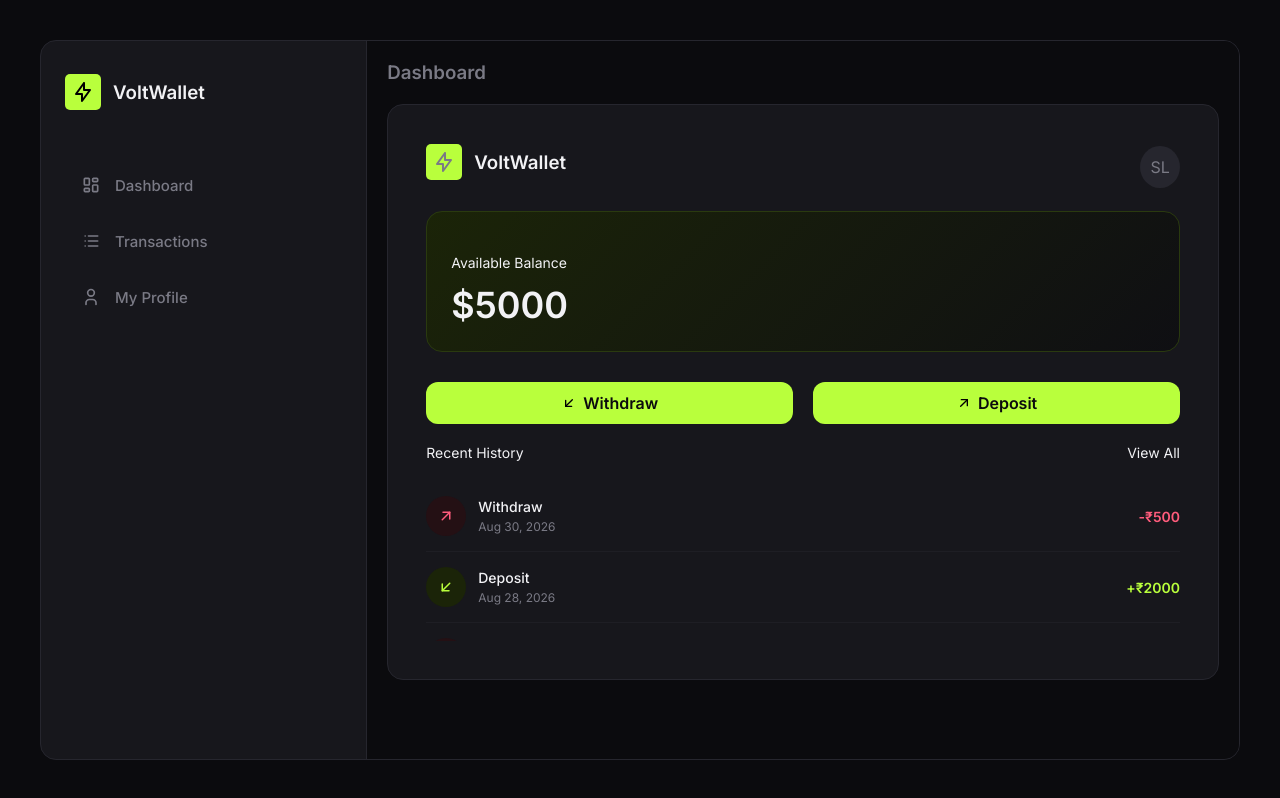
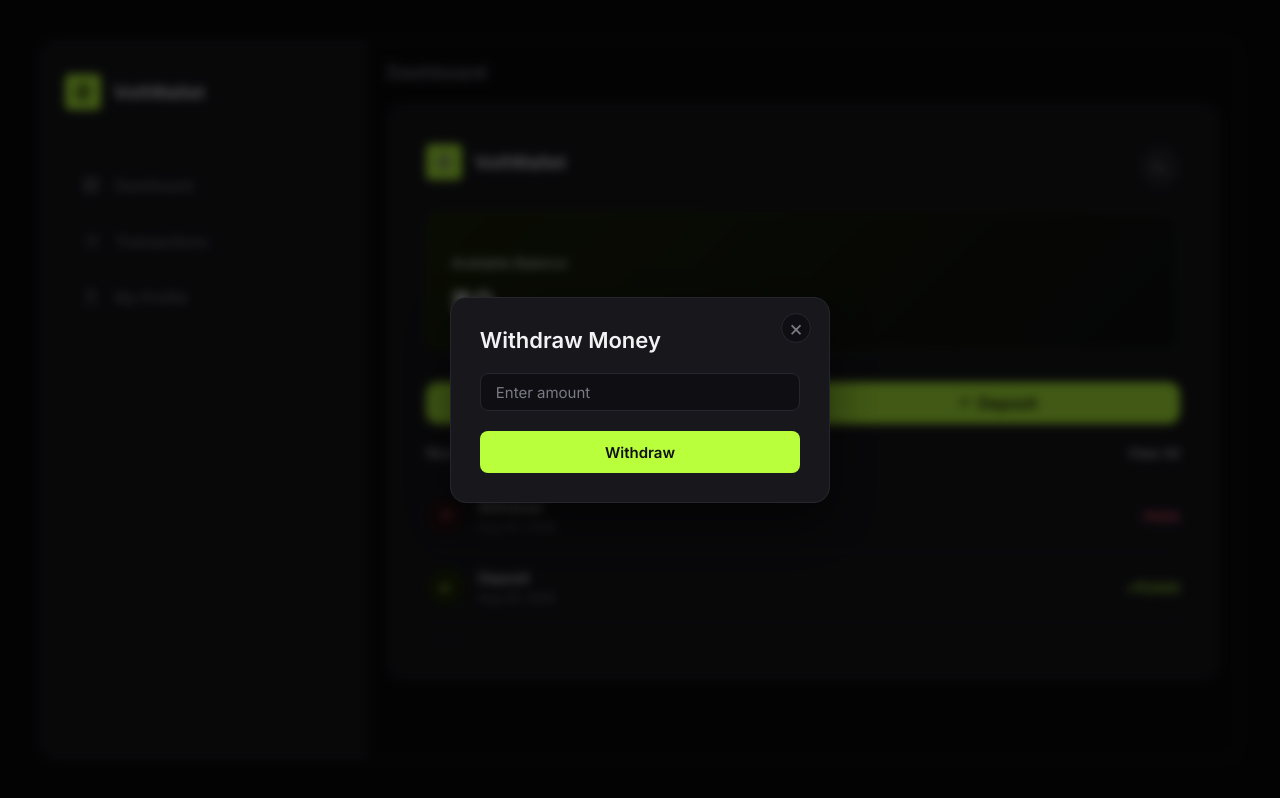
Before and after one commit to GouseMunvar/Banking_FrontEnd, a React (Create React App) app: page / in a window 1280 px wide. Both pictures are taken after a click on the button "Withdraw". Built offline with nearby package versions, Linux system fonts and the light colour scheme; no server answers.

Commit message:
added some apis

```diff
--- a/src/api/apiService.js
+++ b/src/api/apiService.js
@@ -68,3 +68,56 @@ export const logoutUser = () => {
   localStorage.removeItem("user");
 
 };
+
+
+export const getBalance = async () => {
+  try {
+    const response = await API.get("/account/balance");
+
+    return response.data;
+
+  } catch (error) {
+    console.log(error);
+
+    throw error.response?.data || {
+      message: "Unable to fetch balance"
+    };
+  }
+};
+
+
+
+export const depositAmount = async (amount) => {
+  try {
+    const response = await API.post("/account/deposit", {
+      amount,
+    });
+
+    return response.data;
+
+  } catch (error) {
+    console.log(error);
+
+    throw error.response?.data || {
+      message: "Deposit failed"
+    };
+  }
+};
+
+
+export const withdrawAmount = async (amount) => {
+  try {
+    const response = await API.post("/account/withdraw", {
+      amount,
+    });
+
+    return response.data;
+
+  } catch (error) {
+    console.log(error);
+
+    throw error.response?.data || {
+      message: "Withdrawal failed"
+    };
+  }
+};
--- /dev/null
+++ b/src/components/Modal.css
@@ -0,0 +1,223 @@
+.modalOverlay {
+
+    position: fixed;
+    inset: 0;
+
+    background: rgba(0,0,0,0.65);
+
+    display: flex;
+    justify-content: center;
+    align-items: center;
+
+    z-index: 999;
+
+    backdrop-filter: blur(5px);
+
+}
+
+
+
+.modalBox {
+
+    width: 380px;
+
+    background: var(--bg-card);
+
+    border: 1px solid var(--border-card);
+
+    border-radius: var(--radius-card);
+
+    padding: 1.8rem;
+
+    position: relative;
+
+    box-shadow: 0 20px 50px rgba(0,0,0,0.5);
+
+    animation: popup 0.25s ease-in-out;
+
+}
+
+
+
+@keyframes popup {
+
+    from {
+
+        transform: scale(0.9);
+        opacity: 0;
+
+    }
+
+    to {
+
+        transform: scale(1);
+        opacity: 1;
+
+    }
+
+}
+
+
+
+
+.closeBtn {
+
+    position: absolute;
+
+    top: 15px;
+    right: 18px;
+
+
+    width: 30px;
+    height: 30px;
+
+
+    display: flex;
+    justify-content: center;
+    align-items: center;
+
+
+    border-radius: 50%;
+
+
+    border: 1px solid var(--border-card);
+
+
+    background: var(--bg-input);
+
+
+    color: var(--text-secondary);
+
+
+    font-size: 22px;
+
+
+    cursor: pointer;
+
+
+    transition: 0.2s;
+
+}
+
+
+
+.closeBtn:hover {
+
+    color: var(--text-primary);
+
+    background: var(--border-card);
+
+}
+
+
+
+
+.modalBox h2 {
+
+    color: var(--text-primary);
+
+    font-size: 22px;
+
+    font-weight: 600;
+
+    margin-bottom: 20px;
+
+}
+
+
+
+
+
+.modalBox input {
+
+    width: 100%;
+
+    height: var(--input-height);
+
+
+    background: var(--bg-input);
+
+
+    border: 1px solid var(--border-card);
+
+
+    border-radius: var(--radius-element);
+
+
+    padding: 0 15px;
+
+
+    color: var(--text-primary);
+
+
+    font-size: 15px;
+
+
+    outline: none;
+
+
+    margin-bottom: 20px;
+
+}
+
+
+
+.modalBox input::placeholder {
+
+    color: var(--text-secondary);
+
+}
+
+
+
+.modalBox input:focus {
+
+    border-color: var(--accent);
+
+}
+
+
+
+
+.submitBtn {
+
+
+    width: 100%;
+
+
+    height: var(--button-height);
+
+
+    border: none;
+
+
+    border-radius: var(--radius-element);
+
+
+    background: var(--accent);
+
+
+    color: #111;
+
+
+    font-size: 15px;
+
+
+    font-weight: 600;
+
+
+    cursor: pointer;
+
+
+    transition: 0.2s;
+
+
+}
+
+
+
+.submitBtn:hover {
+
+    opacity: 0.85;
+
+}
--- /dev/null
+++ b/src/components/Modal.jsx
@@ -0,0 +1,25 @@
+import React from "react";
+import "./Modal.css";
+
+const Modal = ({ children, closeModal }) => {
+  return (
+    <div className="modalOverlay">
+
+      <div className="modalBox">
+
+        <button
+          className="closeBtn"
+          onClick={closeModal}
+        >
+          ×
+        </button>
+
+        {children}
+
+      </div>
+
+    </div>
+  );
+};
+
+export default Modal;
--- a/src/components/outerLayout.jsx
+++ b/src/components/outerLayout.jsx
@@ -1,4 +1,4 @@
-import React from "react";
+import React, { useEffect, useState } from "react";
 import "./outerLayout.css";
 import Header from "./header";
 import {
@@ -8,74 +8,422 @@ import {
   IconArrowDownLeft,
   IconArrowUpRight,
 } from "@tabler/icons-react";
+
 import Button from "./Button";
 import TransactionList from "./TransactionList";
+import Modal from "./Modal";
+
+import {
+  getBalance,
+  depositAmount,
+  withdrawAmount
+} from "../api/apiService";
+
+
 const OuterLayout = () => {
+
+  const [balance, setBalance] = useState(0);
+
+  const [showDeposit, setShowDeposit] = useState(false);
+  const [showWithdraw, setShowWithdraw] = useState(false);
+
+  const [amount, setAmount] = useState("");
+
+
+
   const menuList = [
     { icon: <IconLayoutDashboard size={20} />, text: "Dashboard" },
     { icon: <IconList size={20} />, text: "Transactions" },
     { icon: <IconUser size={20} />, text: "My Profile" },
   ];
 
+
+
+  const fetchBalance = async () => {
+
+    try {
+
+      const data = await getBalance();
+
+      setBalance(data.balance);
+
+    } catch(error){
+
+      console.log(error);
+
+    }
+
+  };
+
+
+
+  useEffect(()=>{
+
+    fetchBalance();
+
+  },[]);
+
+
+
+  const handleDeposit = async()=>{
+
+    try{
+
+      const data = await depositAmount(Number(amount));
+
+      setBalance(data.balance);
+
+      setAmount("");
+
+      setShowDeposit(false);
+
+
+    }catch(error){
+
+      console.log(error);
+
+    }
+
+  };
+
+
+
+  const handleWithdraw = async()=>{
+
+    try{
+
+      const data = await withdrawAmount(Number(amount));
+
+      setBalance(data.balance);
+
+      setAmount("");
+
+      setShowWithdraw(false);
+
+
+    }catch(error){
+
+      console.log(error);
+
+    }
+
+  };
+
+
+
+
+
   return (
+
     <div className="outerDiv">
+
       <div className="mainCard">
+
+
         {/* Sidebar */}
+
         <div className="sidePanel">
+
           <Header />
+
+
           <div className="menuList">
-            {menuList.map((item, index) => (
-              <div className="sideList" key={index}>
-                <span className="menuIcon">{item.icon}</span>
-                <span className="menuText">{item.text}</span>
-              </div>
-            ))}
+
+            {
+              menuList.map((item,index)=>(
+
+                <div className="sideList" key={index}>
+
+                  <span className="menuIcon">
+                    {item.icon}
+                  </span>
+
+
+                  <span className="menuText">
+                    {item.text}
+                  </span>
+
+                </div>
+
+              ))
+            }
+
+
           </div>
+
+
         </div>
 
+
+
+
+
         {/* Main Content */}
+
         <div className="mainPanel">
+
+
           <div className="Container">
-            <h3>Dashboard</h3>
+
+
+            <h3>
+              Dashboard
+            </h3>
+
+
+
             <div className="innerContainer">
+
+
+
               <div className="headerDiv">
+
                 <Header />
-                <div className="userName">SL</div>
+
+                <div className="userName">
+                  SL
+                </div>
+
               </div>
 
+
+
+
+
               <div className="balanceCard">
-                <p>Available Balance</p>
-                <h1>$5000</h1>
+
+                <p>
+                  Available Balance
+                </p>
+
+
+                <h1>
+                  ₹{balance}
+                </h1>
+
+
               </div>
 
+
+
+
+
+
               <div className="buttonDiv">
-                <Button icon={<IconArrowDownLeft size={16} color="black" />} text="Withdraw" />
-                <Button icon={<IconArrowUpRight size={16} color="black" />} text="Deposit" />
+
+
+                <Button
+
+                  icon={
+                    <IconArrowDownLeft
+                      size={16}
+                      color="black"
+                    />
+                  }
+
+                  text="Withdraw"
+
+                  onClick={()=>setShowWithdraw(true)}
+
+                />
+
+
+
+
+
+                <Button
+
+                  icon={
+                    <IconArrowUpRight
+                      size={16}
+                      color="black"
+                    />
+                  }
+
+                  text="Deposit"
+
+                  onClick={()=>setShowDeposit(true)}
+
+                />
+
+
+
               </div>
 
+
+
+
+
+
               <div className="recentTransactions">
+
+
                 <div className="transactionHeader">
-                  <p>Recent History</p>
-                  <p>View All</p>
+
+                  <p>
+                    Recent History
+                  </p>
+
+
+                  <p>
+                    View All
+                  </p>
+
+
                 </div>
+
+
               </div>
+
+
+
 
 
               <div
                 style={{
-                  flex: 1,
-                  minHeight: 0,
-                  overflowY: "auto",
+                  flex:1,
+                  minHeight:0,
+                  overflowY:"auto"
                 }}
               >
+
                 <TransactionList />
+
               </div>
+
+
+
+
+
             </div>
+
+
           </div>
+
+
         </div>
+
+
+
       </div>
+
+
+
+
+
+
+      {/* Deposit Modal */}
+
+
+      {
+        showDeposit && (
+
+          <Modal
+            closeModal={()=>setShowDeposit(false)}
+          >
+
+            <h2>
+              Deposit Money
+            </h2>
+
+
+            <input
+
+              className="input"
+
+              type="number"
+
+              placeholder="Enter amount"
+
+              value={amount}
+
+              onChange={(e)=>setAmount(e.target.value)}
+
+            />
+
+
+
+            <button
+
+              className="submitBtn"
+
+              onClick={handleDeposit}
+
+            >
+
+              Deposit
+
+            </button>
+
+
+
+          </Modal>
+
+        )
+      }
+
+
+
+
+
+
+
+      {/* Withdraw Modal */}
+
+
+      {
+        showWithdraw && (
+
+          <Modal
+            closeModal={()=>setShowWithdraw(false)}
+          >
+
+            <h2>
+              Withdraw Money
+            </h2>
+
+
+            <input
+
+              className="input"
+
+              type="number"
+
+              placeholder="Enter amount"
+
+              value={amount}
+
+              onChange={(e)=>setAmount(e.target.value)}
+
+            />
+
+
+
+            <button
+
+              className="submitBtn"
+
+              onClick={handleWithdraw}
+
+            >
+
+              Withdraw
+
+            </button>
+
+
+
+          </Modal>
+
+        )
+      }
+
+
+
     </div>
+
   );
 };
 
+
 export default OuterLayout;
```
Also changed, not shown: src/components/input.css (line endings or trailing spaces).
